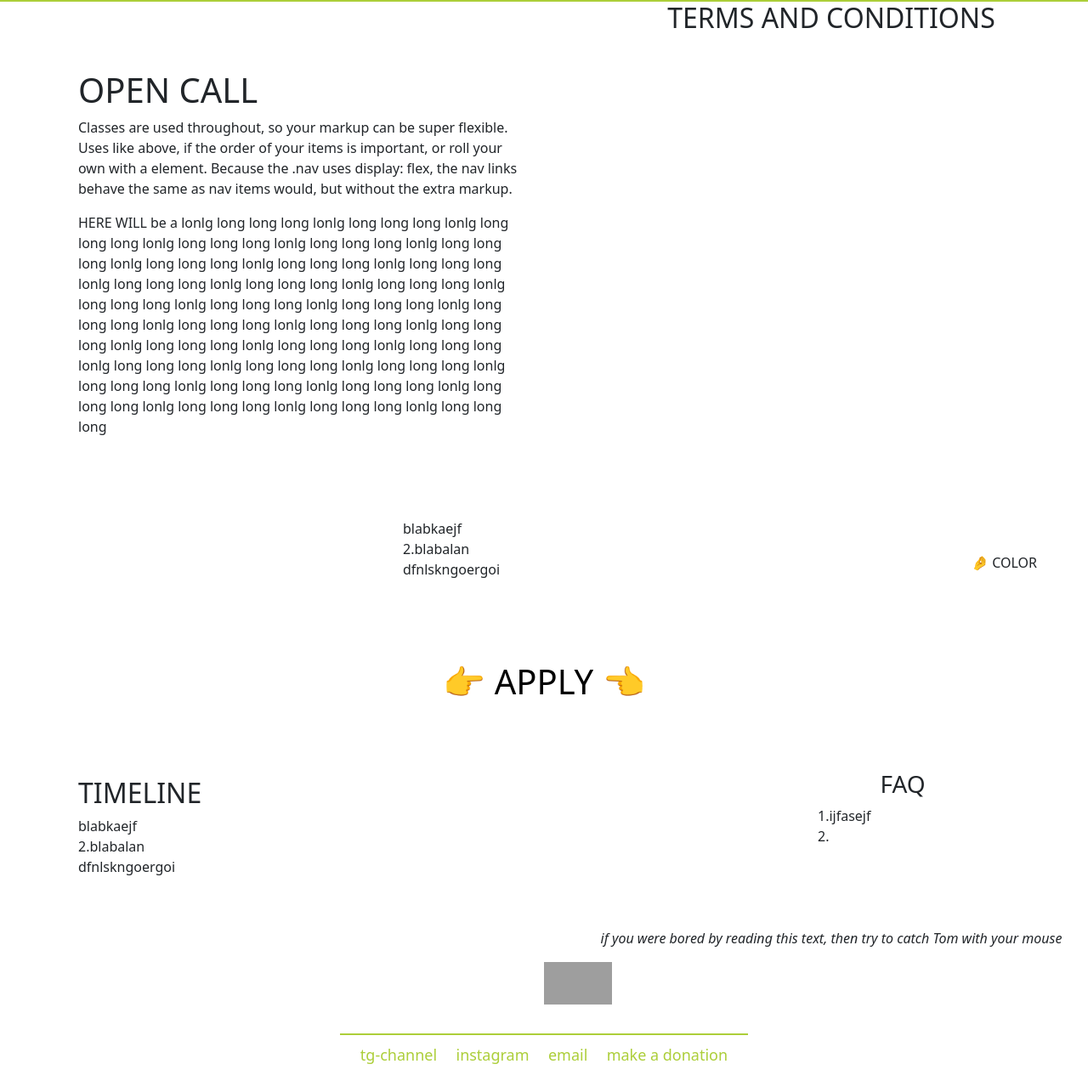
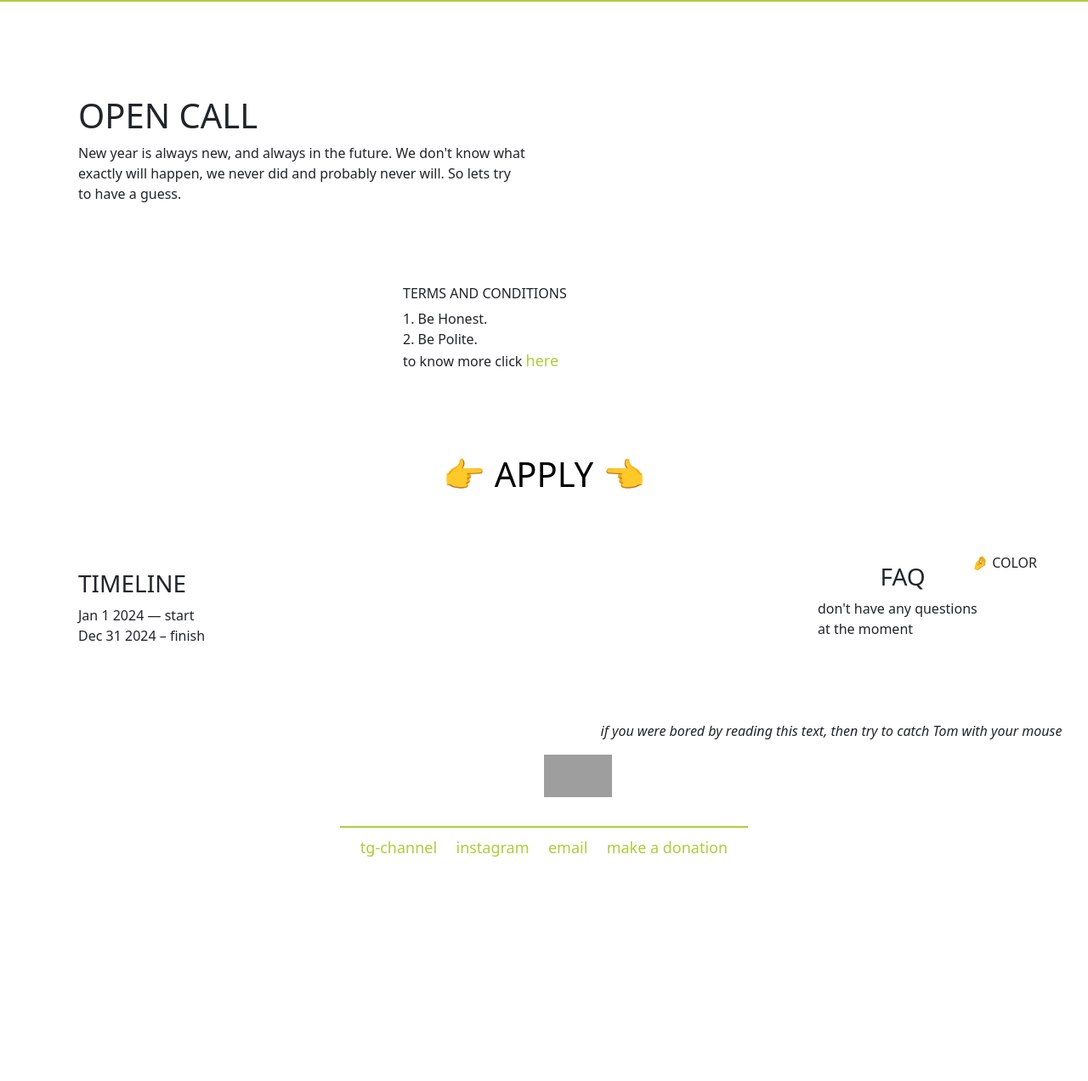
Before and after one commit to mashak000/web_collective, a Flask app: page /opencall in a window 1280 px wide. Shown: the part 66-1338 px from the top of the page at 85% size. After the commit the page ends 1074 px from the top, so only its background shows below. Run offline with Flask 3, Linux system fonts and the light colour scheme; some libraries are stand-ins or nearby versions; grey boxes are pictures that could not be loaded.

Commit message:
Update opencall.html

```diff
--- a/templates/opencall.html
+++ b/templates/opencall.html
@@ -10,20 +10,16 @@
         <div class="intro-text">
             <h1>OPEN CALL</h1>
             <p>
-                Classes are used throughout, so your markup can be super flexible. Uses like above, if the order of your items is important, or roll your own with a element. Because the .nav uses display: flex, the nav links behave the same as nav items would, but without the extra markup.
+                New year is always new, and always in the future. We don't know what exactly will happen, we never did and probably never will. So lets try to have a guess.
             </p>
-            <p>
-                HERE WILL be a lonlg long long long lonlg long long long  lonlg long long long lonlg long long long lonlg long long long lonlg long long long  lonlg long long long lonlg long long long lonlg long long long lonlg long long long  lonlg long long long lonlg long long long lonlg long long long lonlg long long long  lonlg long long long lonlg long long long lonlg long long long lonlg long long long  lonlg long long long lonlg long long long lonlg long long long lonlg long long long  lonlg long long long lonlg long long long lonlg long long long lonlg long long long  lonlg long long long lonlg long long long lonlg long long long lonlg long long long  lonlg long long long lonlg long long long
-            </p>
-
         </div>
         <div class="container-fluid" style="text-align: center;">
-            <h2>TERMS AND CONDITIONS</h2>
             <div class="right-column">
+                <h6>TERMS AND CONDITIONS</h6>
                 <p>
-                    blabkaejf<br>
-                    2.blabalan<br>
-                    dfnlskngoergoi
+                    1. Be Honest.<br>
+                    2. Be Polite.<br>
+                    to know more click <a href="/terms">here</a>
                 </p>
             </div>
         </div>
@@ -32,12 +28,11 @@
             <a style="color: black;" href="/form" > <h1>👉 APPLY 👈</h1> </a>
         </div>
         <div class="intro-text">
-            <h2>TIMELINE</h2>
+            <h3>TIMELINE</h3>
             <div style="text-align: left;">
                 <p>
-                    blabkaejf<br>
-                    2.blabalan<br>
-                    dfnlskngoergoi
+                    Jan 1 2024 — start<br>
+                    Dec 31 2024 – finish
                 </p>
             </div>
         </div>
@@ -45,8 +40,7 @@
             <h3>FAQ</h3>
             <div style="text-align: left;">
                 <p>
-                    1.ijfasejf<br>
-                    2.
+                    don't have any questions at the moment
                 </p>
             </div>
         </div>
```
